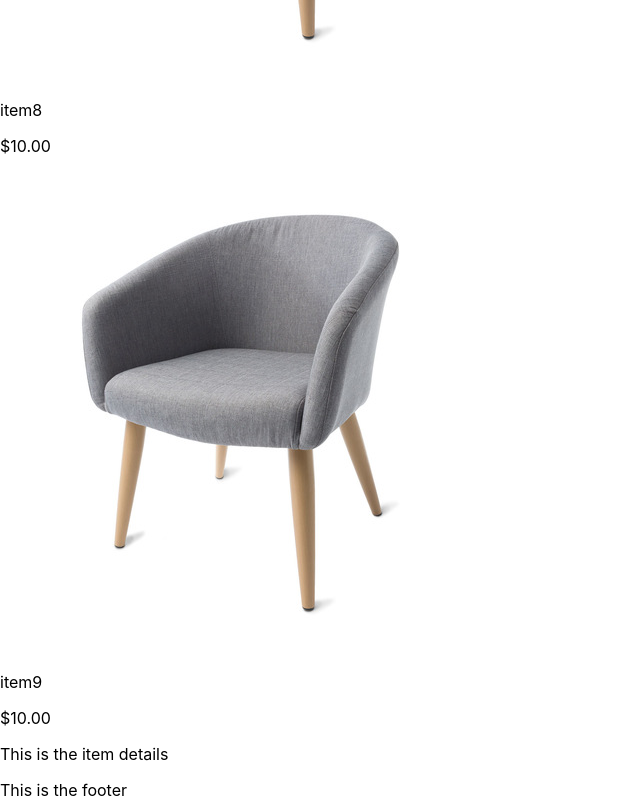
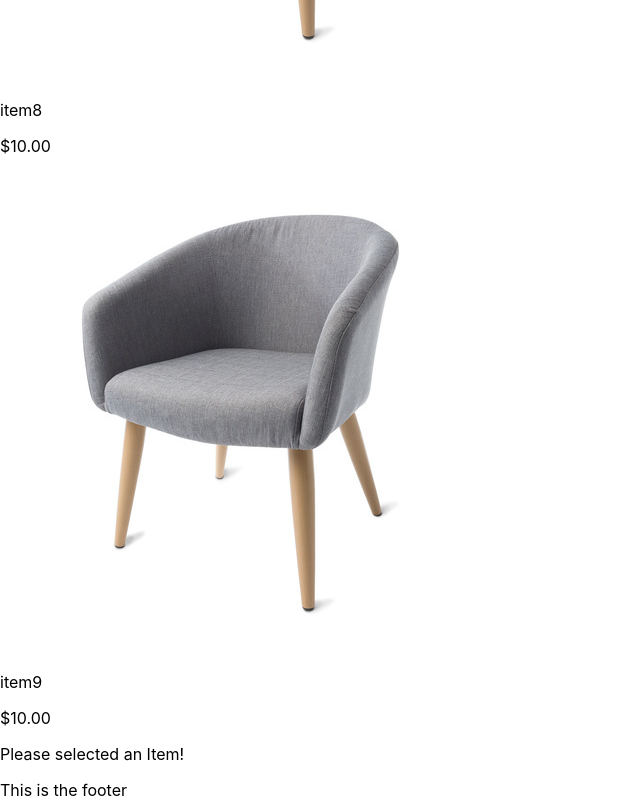
Before and after one commit to DylanWard14/Wishlist-App, a React app: page /item in a window 1280 px wide. Shown: the part 4996-5796 px from the top of the page, without its empty margins (0-640 px from the left). Built offline with nearby package versions, Linux system fonts and the light colour scheme.

Commit message:
The selected item is now displayed in the item details panel

```diff
--- a/src/App.js
+++ b/src/App.js
@@ -1,17 +1,39 @@
-import React from 'react';
+import React, {Component} from 'react';
 import Layout from './components/layout/Layout';
 import WishList from './components/Wishlist/Wishlist';
 import ItemDetails from './components/ItemDetails/ItemDetails';
 
-function App() {
+class App extends Component {
+  state = {
+    selectedItem: {
+      name: '',
+      price: '',
+      image: ''
+    }
+  }
+
+  OnClickItemHandler = (name, price, image) => {
+    console.log(image);
+    this.setState({
+      selectedItem: {
+        name,
+        price,
+        image
+      }
+    })
+  }
+
+  render () {
     return (
       <div>
           <Layout>
-          <WishList />
-          <ItemDetails />
+            <WishList clicked={this.OnClickItemHandler}/>
+            <ItemDetails selectedItem={this.state.selectedItem}/>
           </Layout>
       </div>
     );
   }
 
+}
+
 export default App;
--- a/src/components/ItemDetails/ItemDetails.css
+++ b/src/components/ItemDetails/ItemDetails.css
@@ -5,3 +5,8 @@
     border-radius: 5px;
     margin: 20px;
 }
+
+.ItemDetails img {
+    width: 300px;
+    height: 300px;
+}
--- a/src/components/ItemDetails/ItemDetails.js
+++ b/src/components/ItemDetails/ItemDetails.js
@@ -1,10 +1,23 @@
 import React from 'react';
 import classes from './ItemDetails.css'
+import chair from '../../assets/images/ChairTest.jpg'
 
-const itemDetails = () => {
+const itemDetails = (props) => {
+    let details = <p>Please selected an Item!</p>;
+
+    if (props.selectedItem.name !== '')
+    {
+        details = (
+        <div>
+            <h2>{props.selectedItem.name}</h2>
+            <img src={chair} alt="Cannot find image"/>
+            <p><strong>${props.selectedItem.price}</strong></p>
+        </div>
+        )
+    }
     return (
         <div className={classes.ItemDetails}>
-            <p>This is the item details </p>
+            {details}
         </div>
     );
 }
--- a/src/components/Wishlist/WishListItem/WishListItem.js
+++ b/src/components/Wishlist/WishListItem/WishListItem.js
@@ -5,7 +5,7 @@ import classes from './WishListItem.css';
 const wishListItem = (props) => {
     return (
         <React.Fragment>
-        <div className={classes.Item}>
+        <div className={classes.Item} onClick={() => props.clicked(props.itemName, props.price, chair)}>
             <div className={classes.ItemDetails}>
                 <img src={chair} alt="No images"/>
                 <p className={classes.ItemName}>{props.itemName}</p>
--- a/src/components/Wishlist/Wishlist.js
+++ b/src/components/Wishlist/Wishlist.js
@@ -7,7 +7,7 @@ class Wishlist extends Component {
         let items = [];
         for (var i = 0; i < 10; i++)
         {
-            items.push(<WishListItem key={i} itemName={'item' + i} price="10.00"/>)
+            items.push(<WishListItem key={i} itemName={'item' + i} price="10.00" clicked={this.props.clicked}/>)
         }
         if (!items)
         {
```
Lines whose indentation alone changed are shown as unchanged.
